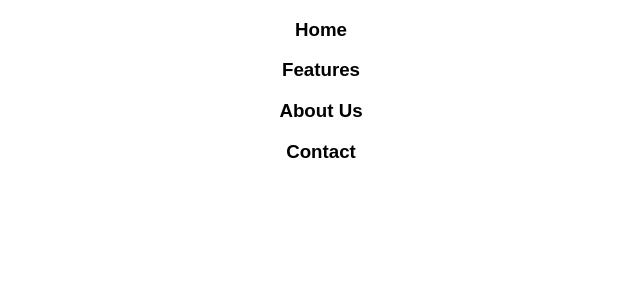
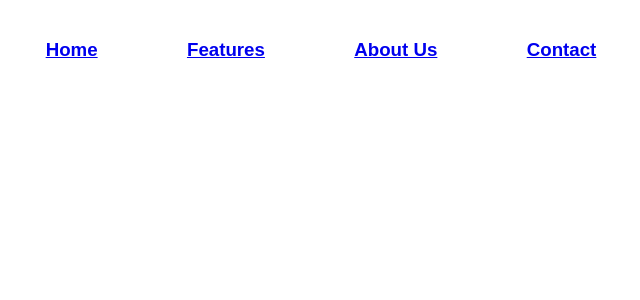
Before and after one commit to coopterrones/poppn-web, a React (Create React App) app: page / in a window 1280 px wide. Shown: the top 300 px of the page, without its empty margins (319-959 px from the left). Built offline with nearby package versions, Linux system fonts and the light colour scheme.

Commit message:
Links created for nav -- Router enabled -- styling needed

```diff
--- a/src/App.js
+++ b/src/App.js
@@ -1,11 +1,17 @@
 import "./App.scss";
 import Nav from "./Components/Nav/index";
+import React from "react";
+import { BrowserRouter } from "react-router-dom";
 
 function App() {
   return (
-    <section className="App">
-      <Nav />
-    </section>
+    <BrowserRouter>
+      <section className="App">
+        <section className="nav-section">
+          <Nav />
+        </section>
+      </section>
+    </BrowserRouter>
   );
 }
 
--- a/src/App.scss
+++ b/src/App.scss
@@ -1,38 +1,5 @@
-.App {
-  text-align: center;
+.nav-section {
+  display: flex;
+  align-items: center;
+  flex-direction: column;
 }
-
-.App-logo {
-  height: 40vmin;
-  pointer-events: none;
-}
-
-@media (prefers-reduced-motion: no-preference) {
-  .App-logo {
-    animation: App-logo-spin infinite 20s linear;
-  }
-}
-
-.App-header {
-  background-color: #282c34;
-  min-height: 100vh;
-  display: flex;
-  flex-direction: column;
-  align-items: center;
-  justify-content: center;
-  font-size: calc(10px + 2vmin);
-  color: white;
-}
-
-.App-link {
-  color: #61dafb;
-}
-
-@keyframes App-logo-spin {
-  from {
-    transform: rotate(0deg);
-  }
-  to {
-    transform: rotate(360deg);
-  }
-}
--- a/src/Components/Nav/Nav.scss
+++ b/src/Components/Nav/Nav.scss
@@ -0,0 +1,8 @@
+.nav-container {
+  display: flex;
+  flex-direction: row;
+  justify-content: space-around;
+  height: 10vh;
+  margin-top: 2.5vh;
+  width: 50vw;
+}
--- a/src/Components/Nav/index.js
+++ b/src/Components/Nav/index.js
@@ -1,14 +1,23 @@
 import React from "react";
 import NavItem from "../NavItem/index";
-import './Nav.scss';
+import { Link } from "react-router-dom";
+import "./Nav.scss";
 
 const Nav = () => {
   return (
     <section className="nav-container">
-      <NavItem itemName="Home"/>
-      <NavItem itemName="Features"/>
-      <NavItem itemName="About Us"/>
-      <NavItem itemName="Contact"/>
+      <Link to="/">
+        <NavItem itemName="Home" />
+      </Link>
+      <Link to="/features">
+        <NavItem itemName="Features" />
+      </Link>
+      <Link to="/about-us">
+        <NavItem itemName="About Us" />
+      </Link>
+      <Link to="/contact">
+        <NavItem itemName="Contact" />
+      </Link>
     </section>
   );
 };
--- a/src/index.scss
+++ b/src/index.scss
@@ -4,5 +4,13 @@
 }
 
 body {
+  height: 100%;
+  width: 100%;
+  margin: 0;
   font-family: 'Poppins', sans-serif;
 }
+
+html {
+  height: 100%;
+  width: 100%;
+}
```
